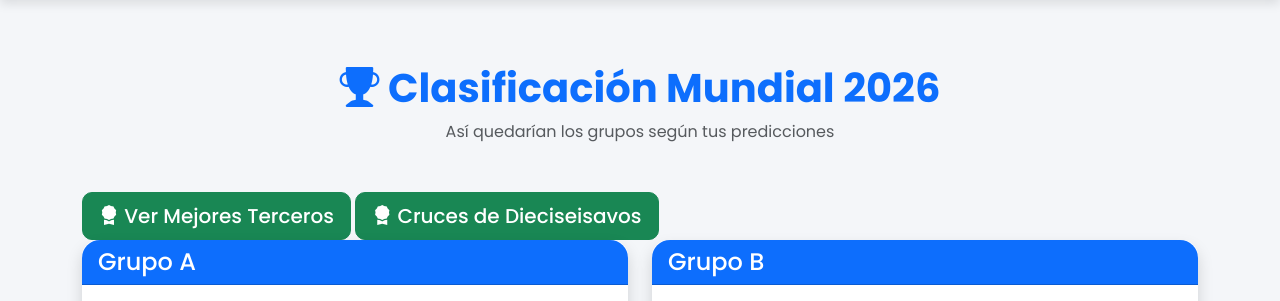
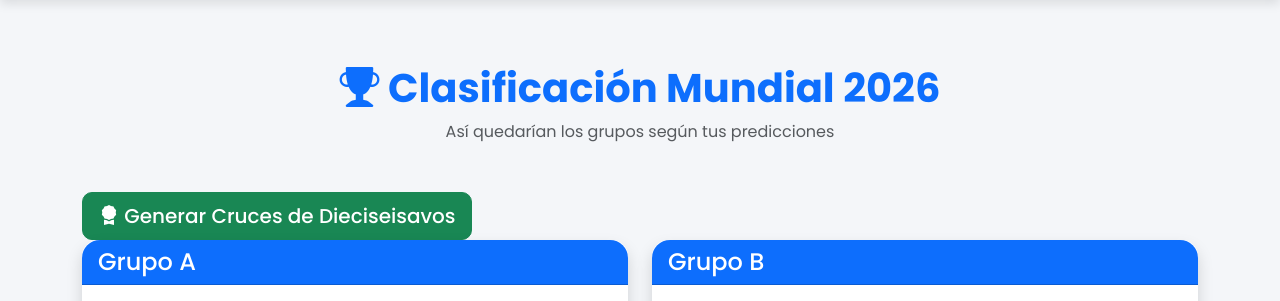
Before and after one commit to FelipeRamirez01/polla_mundialista_2026, a Flask app: page /usuario/clasificacion_16 in a window 1280 px wide. Shown: the part 60-361 px from the top of the page. Run offline with Flask 3, Linux system fonts and the light colour scheme; a user stored in the database is signed in; data comes from the database, SQL or seed files in the repository; data that the repository does not hold is empty; parts of the project's set-up code (start-up, migrations or seed data) failed here and were passed over.

Commit message:
update cruces 16

```diff
--- a/templates/usuario/clasificacion_16.html
+++ b/templates/usuario/clasificacion_16.html
@@ -23,21 +23,12 @@
 
     </div>
 
-    <a href="{{ url_for('mejores_terceros') }}"
-   class="btn btn-success btn-lg">
-
-    <i class="bi bi-award-fill"></i>
-
-    Ver Mejores Terceros
-
-</a>
-
     <a href="{{ url_for('dieciseisavos') }}"
    class="btn btn-success btn-lg">
 
     <i class="bi bi-award-fill"></i>
 
-    Cruces de Dieciseisavos
+    Generar Cruces de Dieciseisavos
 
 </a>
 
```
